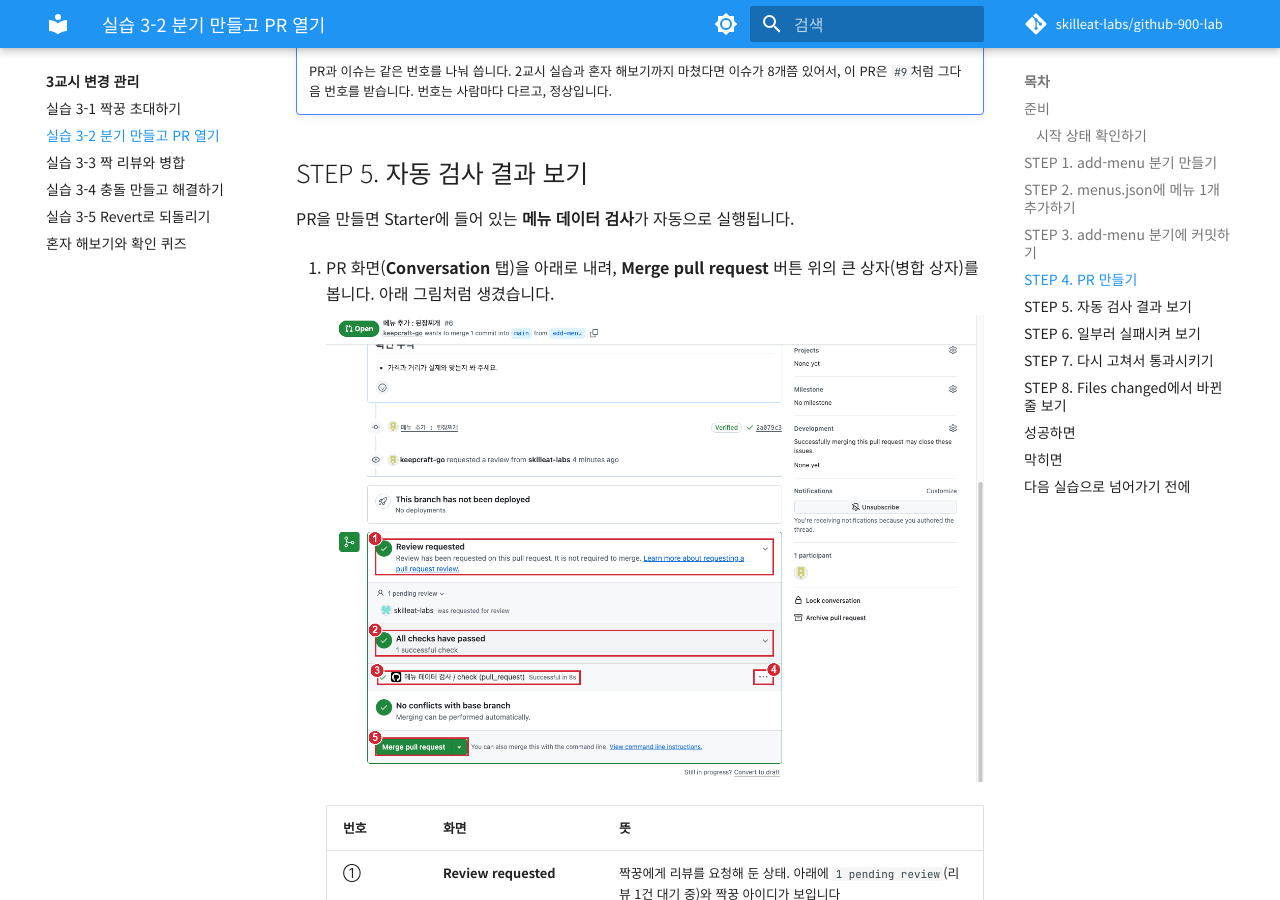
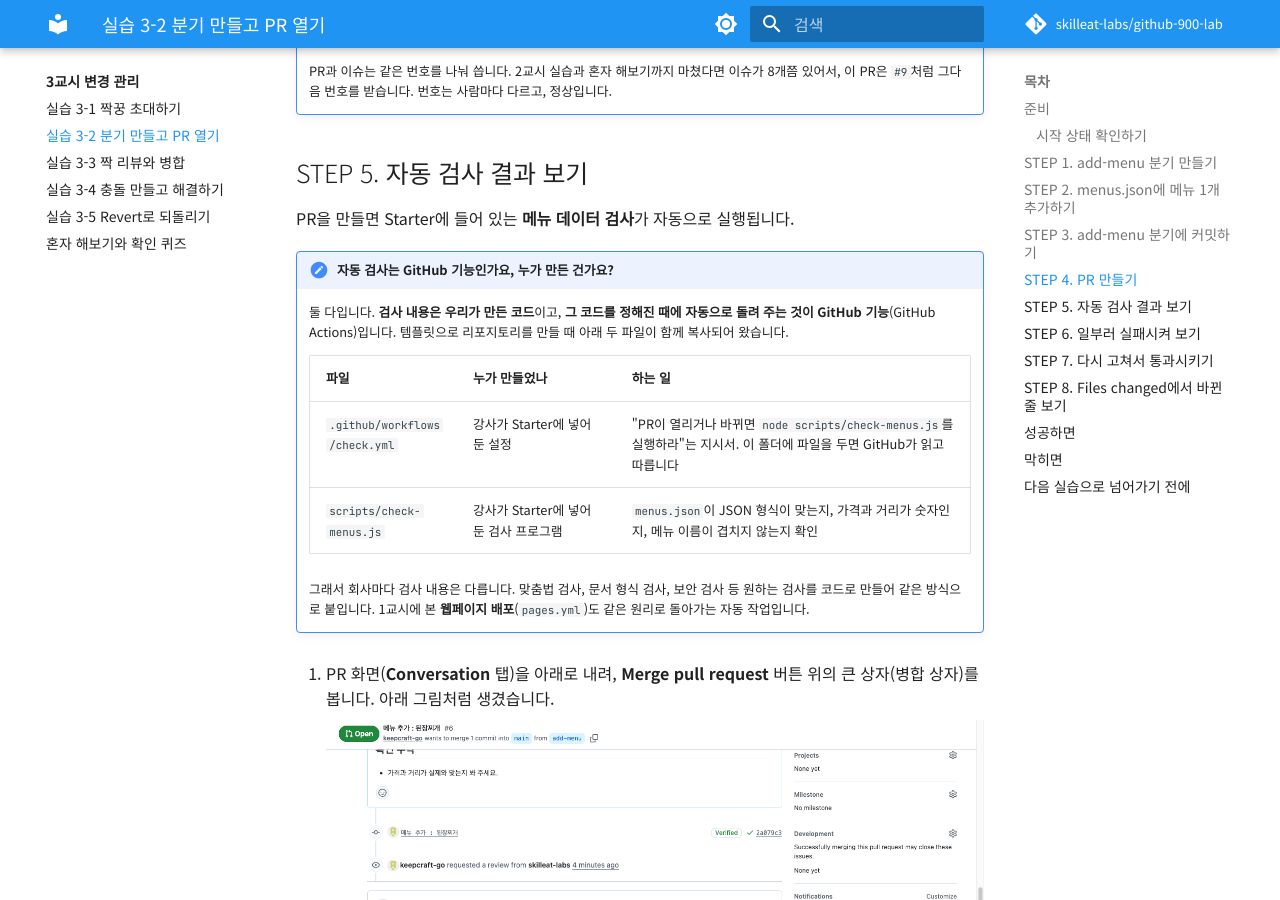
Before and after one commit to hyongsu/github-900-lab, an MkDocs documentation site: the page built from docs/class3/lab-2.md, in a window 1280 px wide and 900 px high, scrolled down 4403 px. Built offline with MkDocs 1.6.1 and Material for MkDocs 9.7.7, drawn with Linux system fonts in a browser that asks for light colours; comment, search, counter and statistics services are not loaded.

Commit message:
3-2 STEP 5: 자동 검사가 코드(check.yml, check-menus.js)와 GitHub Actions로 이루어진다는 설명 추가
Co-Authored-By: Claude Opus 5.5 <noreply@anthropic.com>

```diff
--- a/docs/class3/lab-2.md
+++ b/docs/class3/lab-2.md
@@ -162,6 +162,16 @@ gitGraph
 
 PR을 만들면 Starter에 들어 있는 **메뉴 데이터 검사**가 자동으로 실행됩니다.
 
+!!! note "자동 검사는 GitHub 기능인가요, 누가 만든 건가요?"
+    둘 다입니다. **검사 내용은 우리가 만든 코드**이고, **그 코드를 정해진 때에 자동으로 돌려 주는 것이 GitHub 기능**(GitHub Actions)입니다. 템플릿으로 리포지토리를 만들 때 아래 두 파일이 함께 복사되어 왔습니다.
+
+    | 파일 | 누가 만들었나 | 하는 일 |
+    |---|---|---|
+    | `.github/workflows/check.yml` | 강사가 Starter에 넣어 둔 설정 | "PR이 열리거나 바뀌면 `node scripts/check-menus.js`를 실행하라"는 지시서. 이 폴더에 파일을 두면 GitHub가 읽고 따릅니다 |
+    | `scripts/check-menus.js` | 강사가 Starter에 넣어 둔 검사 프로그램 | `menus.json`이 JSON 형식이 맞는지, 가격과 거리가 숫자인지, 메뉴 이름이 겹치지 않는지 확인 |
+
+    그래서 회사마다 검사 내용은 다릅니다. 맞춤법 검사, 문서 형식 검사, 보안 검사 등 원하는 검사를 코드로 만들어 같은 방식으로 붙입니다. 1교시에 본 **웹페이지 배포**(`pages.yml`)도 같은 원리로 돌아가는 자동 작업입니다.
+
 1. PR 화면(**Conversation** 탭)을 아래로 내려, **Merge pull request** 버튼 위의 큰 상자(병합 상자)를 봅니다. 아래 그림처럼 생겼습니다.
 
     ![PR 병합 상자. 1 Review requested, 2 All checks have passed, 3 메뉴 데이터 검사 줄, 4 더 보기 메뉴, 5 Merge pull request 버튼](../images/class3/pr-checks.png)
```
